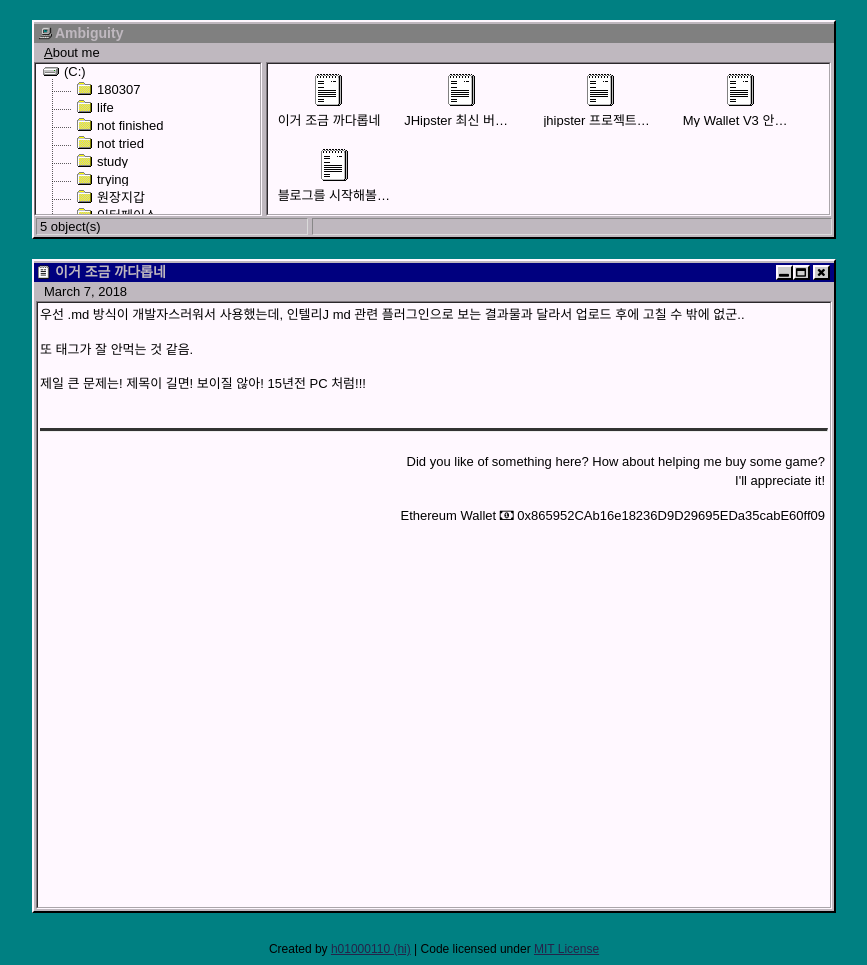
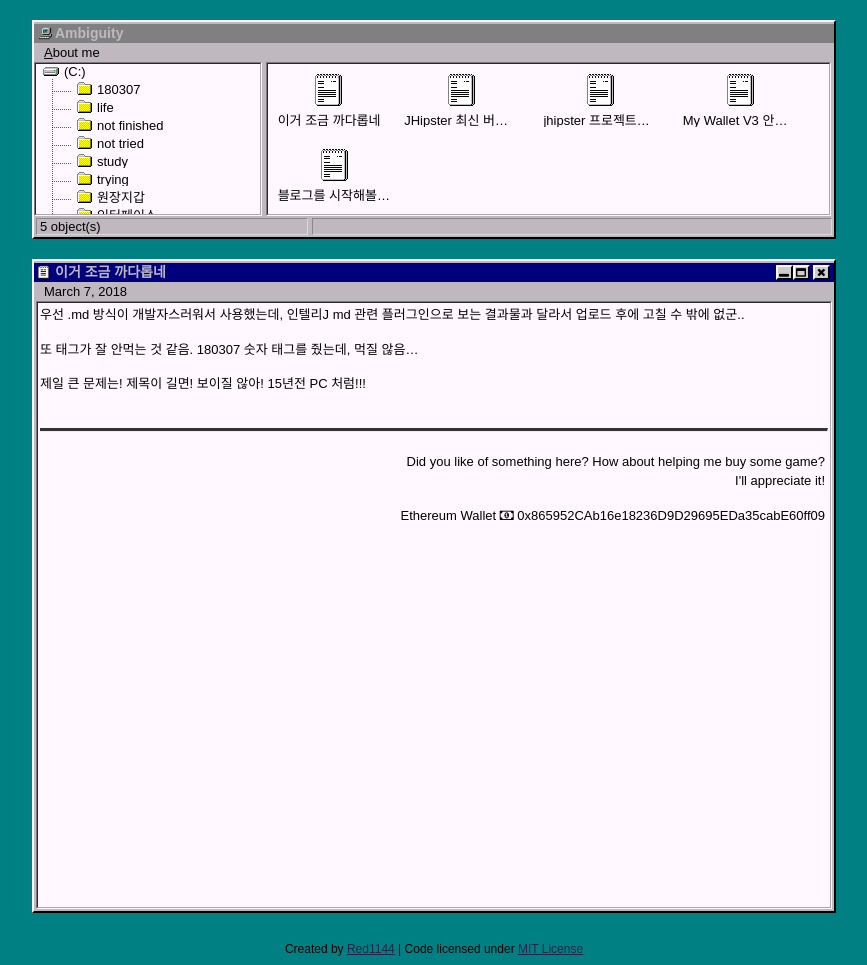
Before and after one commit to Red1144/red1144_old.github.io, a Jekyll site: the page built from _posts/2018-03-07-이거-조금-까다롭네.md, in a window 1280 px wide. Shown: the whole page, without its empty margins (206-1073 px from the left). Built offline with Jekyll 4.4.1, drawn with Linux system fonts in a browser that asks for light colours.

Commit message:
20180307 fix

```diff
--- a/_layouts/default.html
+++ b/_layouts/default.html
@@ -92,7 +92,7 @@
 	<script src="/assets/js/001.js"></script>
 	<script src="/assets/js/002.js"></script>
 	<div class="footer">
-		<p>Created by <a href="http://github.com/h01000110" target="_blank">h01000110 (hi)</a> | Code licensed under <a href="https://github.com/h01000110/h01000110.github.io/blob/master/LICENSE" target="_blank">MIT License</a></p>
+		<p>Created by <a href="https://github.com/red1144" target="_blank">Red1144</a> | Code licensed under <a href="https://github.com/h01000110/h01000110.github.io/blob/master/LICENSE" target="_blank">MIT License</a></p>
 	</div>
 </body>
 </html>
--- a/_posts/2018-03-07-이거-조금-까다롭네.md
+++ b/_posts/2018-03-07-이거-조금-까다롭네.md
@@ -8,6 +8,7 @@
 인텔리J md 관련 플러그인으로 보는 결과물과 달라서 업로드 후에 고칠 수 밖에 없군..
 
 또 태그가 잘 안먹는 것 같음.
+180307 숫자 태그를 줬는데, 먹질 않음...
 
 제일 큰 문제는! 제목이 길면! 보이질 않아!
 15년전 PC 처럼!!!
```
